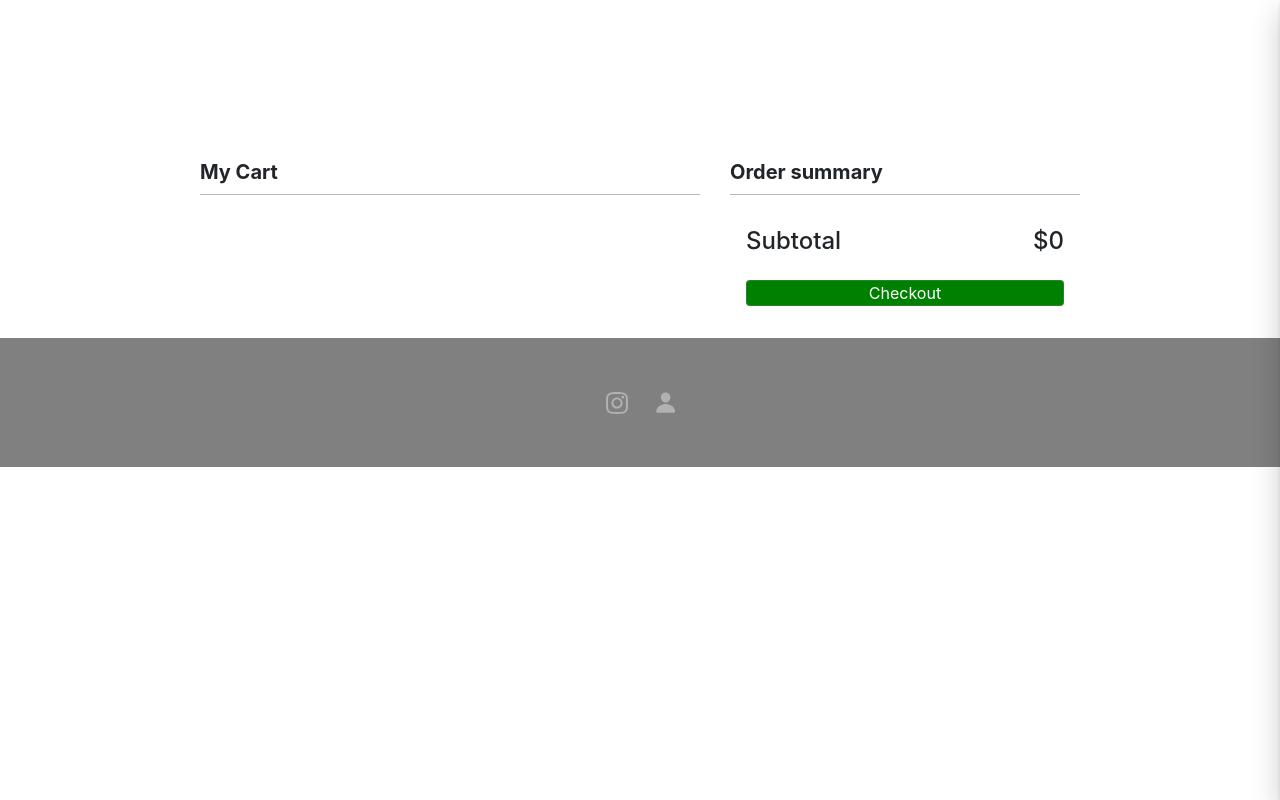
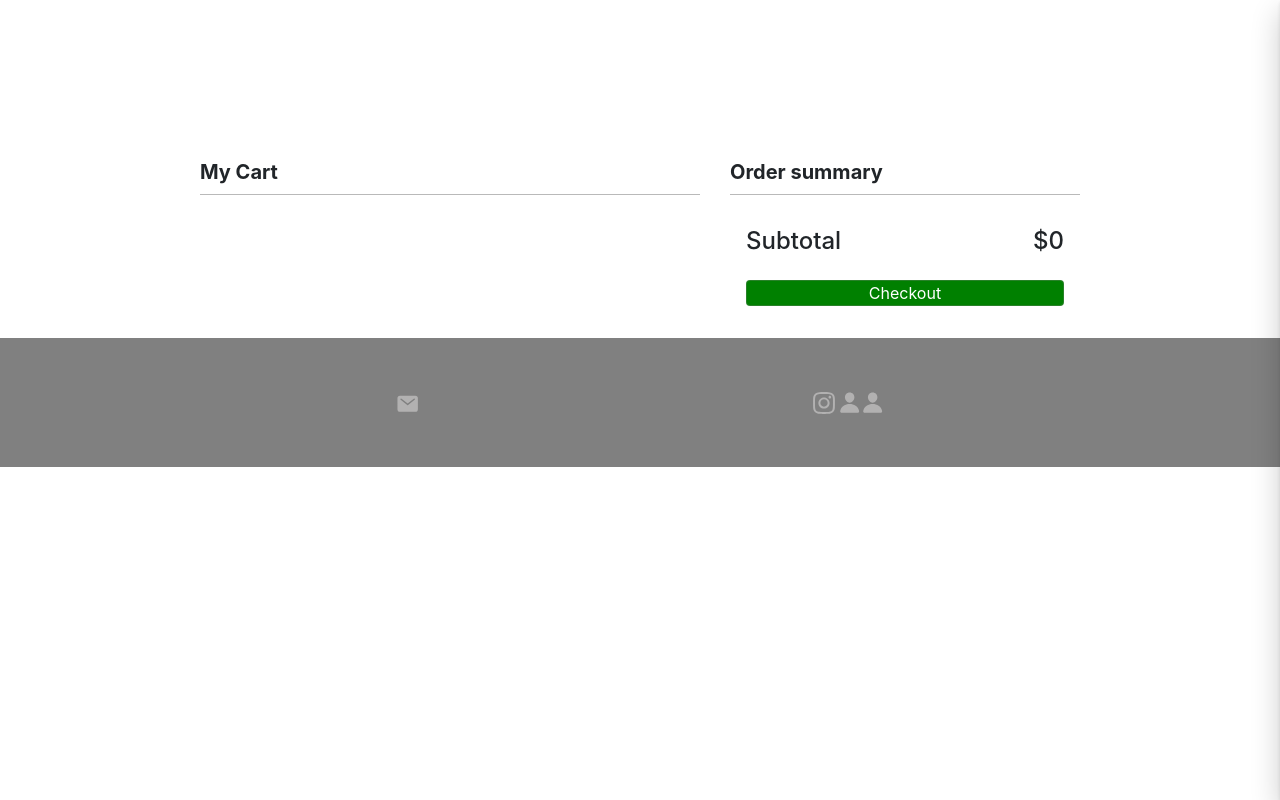
Before and after one commit to lenizeramos/enhance-react-t-store, a React (Create React App) app in the folder client/: page /viewcart in a window 1280 px wide. Built offline with nearby package versions, Linux system fonts and the light colour scheme.

Commit message:
add clickable contact email

```diff
--- a/client/src/components/Footer.js
+++ b/client/src/components/Footer.js
@@ -1,12 +1,23 @@
 import React from "react";
 import { AiOutlineInstagram } from "react-icons/ai";
-import { IoPerson } from "react-icons/io5";
+import { IoPerson, IoMail } from "react-icons/io5";
 
 function Footer(props) {
   const iconSize = 28;
   return (
     <section className="footerSection">
-      <div className="socialmediaIcons">
+      <div className="socialmediaIcons d-flex justify-content-evenly w-100">
+        <div>
+          <a
+            className="footerHyperlink"
+            target="_blank"
+            rel="noopener noreferrer"
+            href="mailto:example@example.com"
+          >
+            <IoMail size={iconSize / 1.2} />
+          </a>
+        </div>
+        <div>
           <a
             className="footerHyperlink"
             target="_blank"
@@ -21,8 +32,17 @@
             rel="noopener noreferrer"
             href="https://howuniversehowls.myportfolio.com/"
           >
-          <IoPerson size={iconSize/1.2} />
+            <IoPerson size={iconSize / 1.2} />
           </a>
+          <a
+            className="footerHyperlink"
+            target="_blank"
+            rel="noopener noreferrer"
+            href="https://howuniversehowls.myportfolio.com/"
+          >
+            <IoPerson size={iconSize / 1.2} />
+          </a>
+        </div>
       </div>
     </section>
   );
```
Lines whose indentation alone changed are shown as unchanged.
